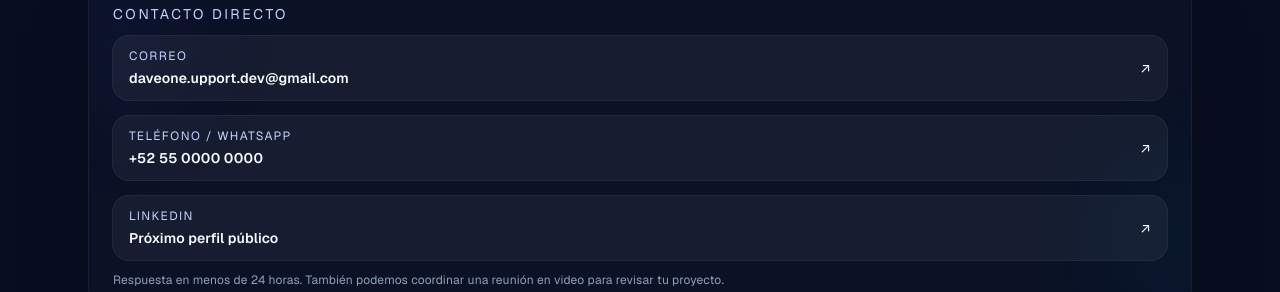
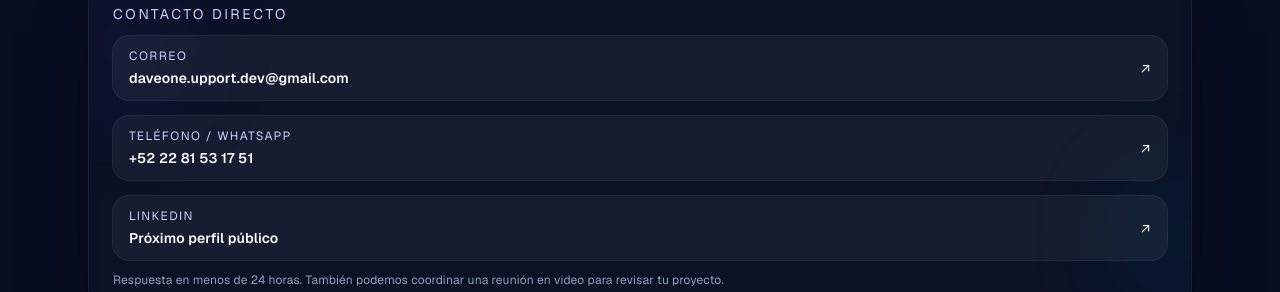
Before and after one commit to daveone76/devone, a Next.js app: page / in a window 1280 px wide. Shown: the part 6616-6908 px from the top of the page. Built offline with nearby package versions, Linux system fonts and the light colour scheme.

Commit message:
Fix variants in fade in up

```diff
--- a/app/components/sections/FinalCTA.tsx
+++ b/app/components/sections/FinalCTA.tsx
@@ -5,6 +5,8 @@ import { Section } from "../ui/section";
 import { Button } from "../ui/button";
 import { Card } from "../ui/card";
 import { fadeInUp, stagger } from "../ui/motion";
+
+const EASING = [0.16, 1, 0.3, 1];
 
 const contacts = [
   {
@@ -14,7 +16,7 @@ const contacts = [
   },
   {
     label: "Teléfono / WhatsApp",
-    value: "+52 55 0000 0000",
+    value: "+52 22 81 53 17 51",
     href: "https://wa.me/525500000000",
   },
   {
@@ -23,6 +25,8 @@ const contacts = [
     href: "https://www.linkedin.com",
   },
 ];
+
+
 
 export function FinalCTA() {
   return (
@@ -37,11 +41,11 @@ export function FinalCTA() {
         >
           <motion.p
             className="inline-flex items-center gap-2 rounded-full bg-indigo-500/20 px-4 py-2 text-xs font-semibold uppercase tracking-[0.16em] text-indigo-100 ring-1 ring-indigo-300/40"
-            variants={fadeInUp}
+            variants={fadeInUp as any}
           >
             CTA final
           </motion.p>
-          <motion.div className="space-y-3" variants={fadeInUp}>
+          <motion.div className="space-y-3" variants={fadeInUp as any}>
             <h2 className="text-3xl font-semibold text-white sm:text-4xl">
               Lleva tu idea al siguiente nivel con Devone.
             </h2>
@@ -51,7 +55,7 @@ export function FinalCTA() {
             </p>
           </motion.div>
           <motion.div
-            variants={fadeInUp}
+            variants={fadeInUp as any}
             className="flex flex-wrap gap-4 text-sm font-semibold text-slate-200"
           >
             <Button href="mailto:daveone.upport.dev@gmail.com">
@@ -67,7 +71,7 @@ export function FinalCTA() {
           initial="hidden"
           whileInView="show"
           viewport={{ once: true, margin: "-60px" }}
-          variants={fadeInUp}
+          variants={fadeInUp as any}
         >
           <Card className="space-y-4 p-6">
             <p className="text-sm uppercase tracking-[0.18em] text-indigo-200">
```
